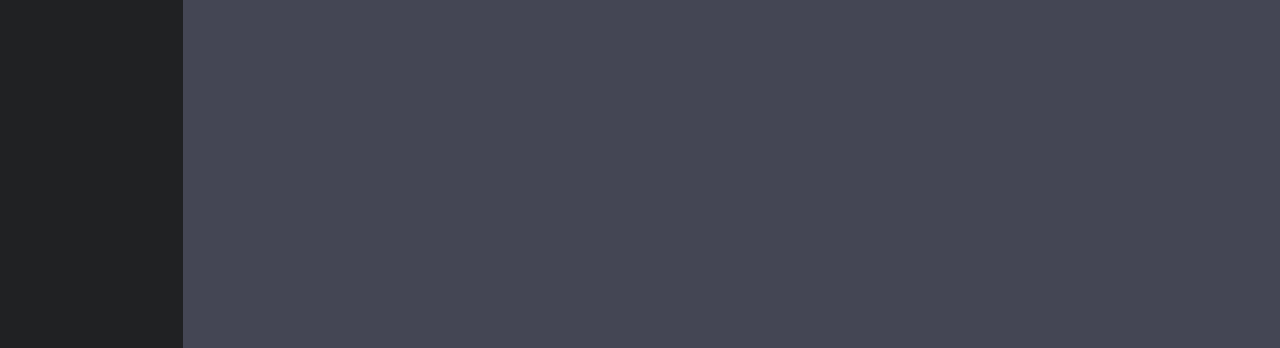
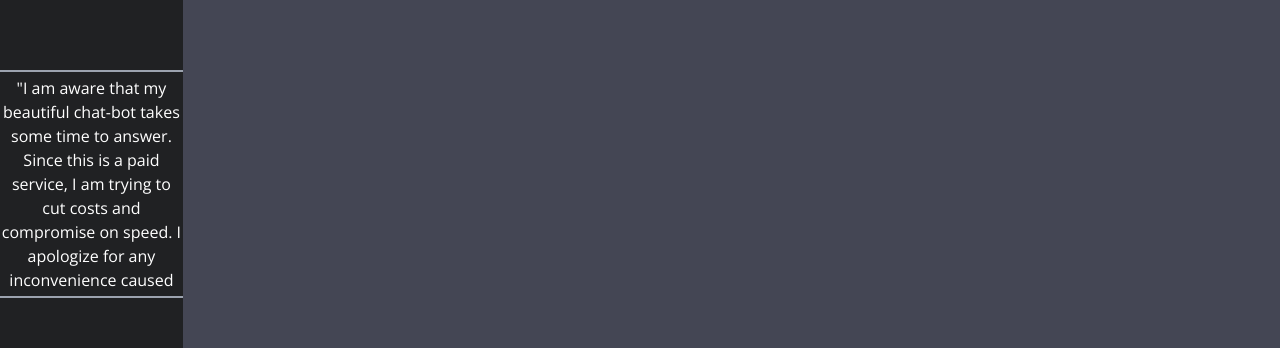
Before and after one commit to ulgenmf/Furkan-GPT, a React (Vite) app: page / in a window 1280 px wide. Shown: the part 216-564 px from the top of the page. Built offline with nearby package versions, Linux system fonts and the light colour scheme; no server answers.

Commit message:
disclamier

```diff
--- a/src/components/custom-components/HeadLines.jsx
+++ b/src/components/custom-components/HeadLines.jsx
@@ -13,6 +13,12 @@ export default function HeadLines() {
 	];
 
 	return (
-		<div className="h-full bg-sideBar w-2/12 sm-max:hidden  flex flex-col  text-white"></div>
+		<div className="h-full bg-sideBar w-2/12 sm-max:hidden  flex flex-col  text-white">
+			<p className="text-center my-auto border-t-2 border-b-2  border-gray-400 py-1">
+				"I am aware that my beautiful chat-bot takes some time to answer. Since this
+				is a paid service, I am trying to cut costs and compromise on speed. I
+				apologize for any inconvenience caused
+			</p>
+		</div>
 	);
 }
```
